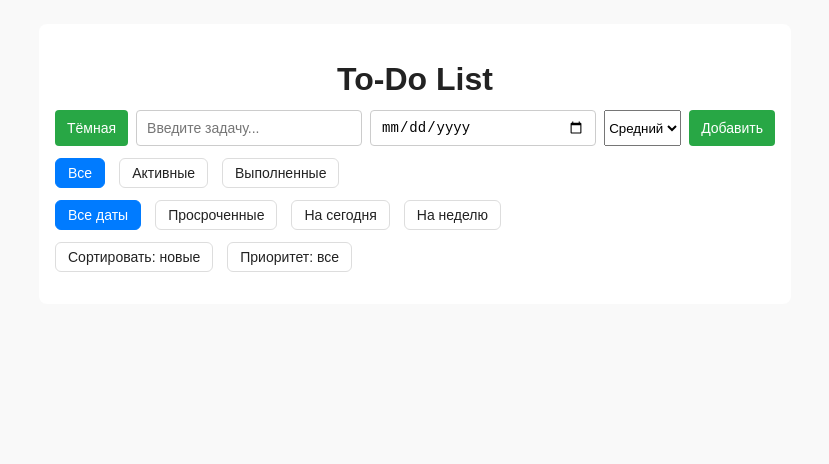
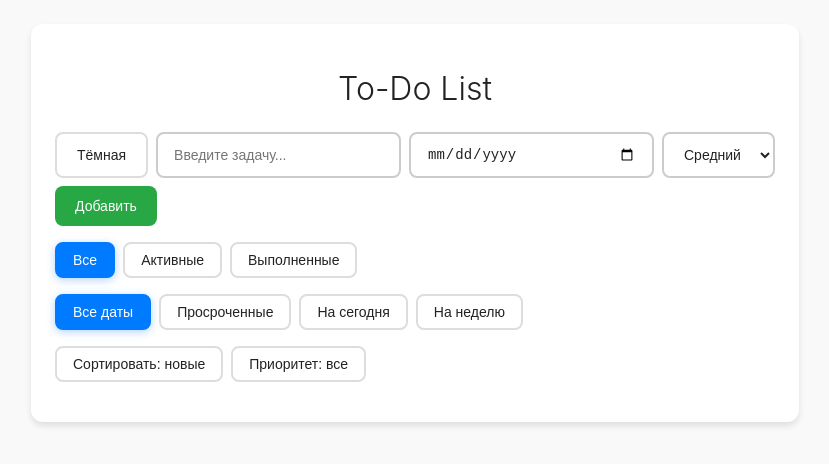
Before and after one commit to Anuar234/to-do-app, a React (Vite) app in the folder todo-app/frontend/: page / in a window 1280 px wide. Shown: the top 464 px of the page, without its empty margins (225-1054 px from the left). Built offline with nearby package versions, Linux system fonts and the light colour scheme.

Commit message:
some styles added for dark theme

```diff
--- a/todo-app/frontend/src/App.css
+++ b/todo-app/frontend/src/App.css
@@ -6,113 +6,194 @@
   --text-color: #222;
   --card-bg: #fff;
   --border-color: #ddd;
+  --input-bg: #fff;
+  --input-border: #ccc;
+  --button-bg: #fff;
+  --button-text: #222;
+  --button-hover: #f0f0f0;
+  --button-active-bg: #007bff;
+  --button-active-text: #fff;
+  --task-border: #eee;
+  --priority-high-bg: #ffcccc;
+  --priority-medium-bg: #fff2cc;
+  --priority-low-bg: #ccffcc;
+  --delete-color: #c00;
+  --delete-hover: #900;
+  --date-color: #888;
 }
 
 [data-theme="dark"] {
   --bg-color: #181818;
   --text-color: #eee;
-  --card-bg: #222;
-  --border-color: #444;
+  --card-bg: #2d2d2d;
+  --border-color: #555;
+  --input-bg: #3d3d3d;
+  --input-border: #555;
+  --button-bg: #3d3d3d;
+  --button-text: #eee;
+  --button-hover: #4d4d4d;
+  --button-active-bg: #0d6efd;
+  --button-active-text: #fff;
+  --task-border: #444;
+  --priority-high-bg: #4d2d2d;
+  --priority-medium-bg: #4d4d2d;
+  --priority-low-bg: #2d4d2d;
+  --delete-color: #ff6b6b;
+  --delete-hover: #ff5252;
+  --date-color: #bbb;
 }
 
 /* Общие стили страницы */
 body {
   margin: 0;
-  font-family: Arial, sans-serif;
+  font-family: -apple-system, BlinkMacSystemFont, 'Segoe UI', 'Roboto', sans-serif;
   background: var(--bg-color);
   color: var(--text-color);
+  transition: background-color 0.3s ease, color 0.3s ease;
 }
 
 .container {
   max-width: 720px;
   margin: 24px auto;
-  padding: 16px;
+  padding: 24px;
   background: var(--card-bg);
-  border-radius: 8px;
-  transition: background 0.3s, color 0.3s;
+  border-radius: 12px;
+  box-shadow: 0 4px 6px rgba(0, 0, 0, 0.1);
+  transition: all 0.3s ease;
+}
+
+[data-theme="dark"] .container {
+  box-shadow: 0 4px 6px rgba(0, 0, 0, 0.3);
 }
 
 h1 {
-  margin-bottom: 12px;
+  margin-bottom: 24px;
   text-align: center;
+  font-size: 2rem;
+  font-weight: 300;
 }
 
 /* --- Input Row --- */
 .input-row {
   display: flex;
   gap: 8px;
-  margin-bottom: 12px;
+  margin-bottom: 16px;
+  flex-wrap: wrap;
 }
 
 .input-row input {
   flex: 1;
-  padding: 8px 10px;
+  min-width: 200px;
+  padding: 12px 16px;
   font-size: 14px;
-  border: 1px solid #ccc;
-  border-radius: 4px;
+  border: 2px solid var(--input-border);
+  border-radius: 8px;
+  background: var(--input-bg);
+  color: var(--text-color);
+  transition: all 0.3s ease;
+}
+
+.input-row input:focus {
+  outline: none;
+  border-color: var(--button-active-bg);
+  box-shadow: 0 0 0 3px rgba(13, 110, 253, 0.1);
+}
+
+.input-row select {
+  padding: 12px 16px;
+  font-size: 14px;
+  border: 2px solid var(--input-border);
+  border-radius: 8px;
+  background: var(--input-bg);
+  color: var(--text-color);
+  cursor: pointer;
+  transition: all 0.3s ease;
+}
+
+.input-row select:focus {
+  outline: none;
+  border-color: var(--button-active-bg);
+  box-shadow: 0 0 0 3px rgba(13, 110, 253, 0.1);
 }
 
 /* Кнопка добавления задачи */
 .input-row button {
-  padding: 8px 12px;
+  padding: 12px 20px;
   border: none;
   background: #28a745;
   color: white;
-  border-radius: 4px;
+  border-radius: 8px;
   cursor: pointer;
-  transition: background 0.2s;
+  font-weight: 500;
+  transition: all 0.3s ease;
+  white-space: nowrap;
 }
 
 .input-row button:hover {
   background: #218838;
+  transform: translateY(-1px);
 }
 
 /* --- Общие кнопки --- */
 button {
-  padding: 6px 12px;
-  border-radius: 6px;
-  border: 1px solid #ddd;
-  background: #fff;
-  color: #222;
+  padding: 8px 16px;
+  border-radius: 8px;
+  border: 2px solid var(--border-color);
+  background: var(--button-bg);
+  color: var(--button-text);
   cursor: pointer;
   font-size: 14px;
-  transition: all 0.2s;
+  transition: all 0.3s ease;
+  font-weight: 500;
 }
 
 button:hover {
-  background: #f0f0f0;
+  background: var(--button-hover);
+  transform: translateY(-1px);
+  box-shadow: 0 2px 4px rgba(0, 0, 0, 0.1);
+}
+
+[data-theme="dark"] button:hover {
+  box-shadow: 0 2px 4px rgba(0, 0, 0, 0.3);
 }
 
 button.active {
-  background: #007bff;
-  color: white;
-  border-color: #007bff;
+  background: var(--button-active-bg);
+  color: var(--button-active-text);
+  border-color: var(--button-active-bg);
+  box-shadow: 0 2px 8px rgba(13, 110, 253, 0.3);
 }
 
 /* --- Фильтры --- */
 .filters {
   display: flex;
   gap: 8px;
-  margin-bottom: 12px;
+  margin-bottom: 16px;
   align-items: center;
-}
-
-.filters button {
-  margin-right: 6px;
+  flex-wrap: wrap;
 }
 
 /* --- Task List --- */
 .task-list {
   list-style: none;
   padding-left: 0;
+  margin: 0;
 }
 
 .task-item {
   display: flex;
   align-items: center;
-  padding: 8px 0;
-  border-bottom: 1px solid #eee;
-  transition: background 0.2s;
+  padding: 16px 0;
+  border-bottom: 1px solid var(--task-border);
+  transition: all 0.3s ease;
+  border-radius: 8px;
+  margin-bottom: 4px;
+}
+
+.task-item:hover {
+  background: var(--button-hover);
+  padding-left: 12px;
+  padding-right: 12px;
 }
 
 .task-title {
@@ -121,86 +202,176 @@ button.active {
   user-select: none;
   display: flex;
   align-items: center;
-  gap: 8px;
+  gap: 12px;
+  font-size: 16px;
+  transition: all 0.3s ease;
 }
 
 .task-icon {
-  font-size: 16px;
+  font-size: 18px;
+  transition: transform 0.2s ease;
+}
+
+.task-title:hover .task-icon {
+  transform: scale(1.1);
 }
 
 .task-title.done {
   text-decoration: line-through;
-  color: gray;
-  opacity: 0.7;
+  opacity: 0.6;
+}
+
+[data-theme="dark"] .task-title.done {
+  color: #888;
 }
 
 /* Дата создания и Due Date */
 .task-date,
 .task-due {
-  color: #888;
+  color: var(--date-color);
   font-size: 12px;
   margin-right: 12px;
+  font-weight: 500;
+  background: var(--button-hover);
+  padding: 4px 8px;
+  border-radius: 6px;
+  white-space: nowrap;
 }
 
 /* Кнопка удаления */
 .task-delete {
-  color: #c00;
+  color: var(--delete-color);
   border: none;
   background: transparent;
   cursor: pointer;
-  font-size: 16px;
-  transition: color 0.2s;
+  font-size: 18px;
+  font-weight: bold;
+  padding: 8px;
+  border-radius: 6px;
+  transition: all 0.3s ease;
 }
 
 .task-delete:hover {
-  color: #900;
+  color: var(--delete-hover);
+  background: rgba(255, 107, 107, 0.1);
+  transform: scale(1.1);
 }
 
 /* --- Приоритетные бейджи --- */
 .priority-badge {
-  margin-left: 10px;
-  padding: 2px 6px;
-  border-radius: 6px;
+  margin-left: 12px;
+  margin-right: 12px;
+  padding: 4px 12px;
+  border-radius: 20px;
   font-size: 0.8em;
   font-weight: bold;
-  text-transform: capitalize;
+  text-transform: uppercase;
   display: inline-block;
+  letter-spacing: 0.5px;
+  box-shadow: 0 2px 4px rgba(0, 0, 0, 0.1);
 }
 
-.priority-badge.high { background: red; color: white; }
-.priority-badge.medium { background: orange; color: white; }
-.priority-badge.low { background: green; color: white; }
+.priority-badge.high {
+  background: linear-gradient(135deg, #ff6b6b, #ee5a52);
+  color: white;
+}
+
+.priority-badge.medium {
+  background: linear-gradient(135deg, #ffa726, #ff9800);
+  color: white;
+}
+
+.priority-badge.low {
+  background: linear-gradient(135deg, #66bb6a, #4caf50);
+  color: white;
+}
 
 /* --- Цвет фона задачи по приоритету --- */
-.task-item.high { background-color: #ffcccc; }
-.task-item.medium { background-color: #fff2cc; }
-.task-item.low { background-color: #ccffcc; }
+.task-item.high {
+  background: var(--priority-high-bg);
+  border-left: 4px solid #ff6b6b;
+}
+
+.task-item.medium {
+  background: var(--priority-medium-bg);
+  border-left: 4px solid #ffa726;
+}
+
+.task-item.low {
+  background: var(--priority-low-bg);
+  border-left: 4px solid #66bb6a;
+}
+
+/* --- Кнопка переключения темы --- */
+.input-row button:first-child {
+  background: var(--button-bg);
+  color: var(--button-text);
+  border: 2px solid var(--border-color);
+}
+
+.input-row button:first-child:hover {
+  background: var(--button-hover);
+}
 
 /* --- Адаптивность --- */
-@media (max-width: 600px) {
+@media (max-width: 768px) {
   .container {
-    margin: 0;
-    border-radius: 0;
-    max-width: 100%;
-    padding: 12px;
+    margin: 12px;
+    padding: 16px;
+    border-radius: 8px;
   }
 
   .input-row {
     flex-direction: column;
   }
 
+  .input-row input {
+    min-width: auto;
+  }
+
   .filters {
     flex-direction: column;
     align-items: flex-start;
-    gap: 6px;
+    gap: 8px;
+  }
+
+  .filters button {
+    width: 100%;
+    text-align: center;
   }
 
   .task-item {
     flex-direction: column;
     align-items: flex-start;
+    gap: 8px;
+    padding: 12px;
   }
 
-  .task-date {
-    margin: 4px 0;
+  .task-title {
+    width: 100%;
+  }
+
+  .task-date,
+  .task-due {
+    margin: 0;
+  }
+
+  .priority-badge {
+    margin: 0;
+  }
+
+  .task-delete {
+    align-self: flex-end;
+    margin-top: 8px;
   }
 }
+
+@media (max-width: 480px) {
+  h1 {
+    font-size: 1.5rem;
+  }
+
+  .task-item {
+    padding: 8px;
+  }
+}
```
